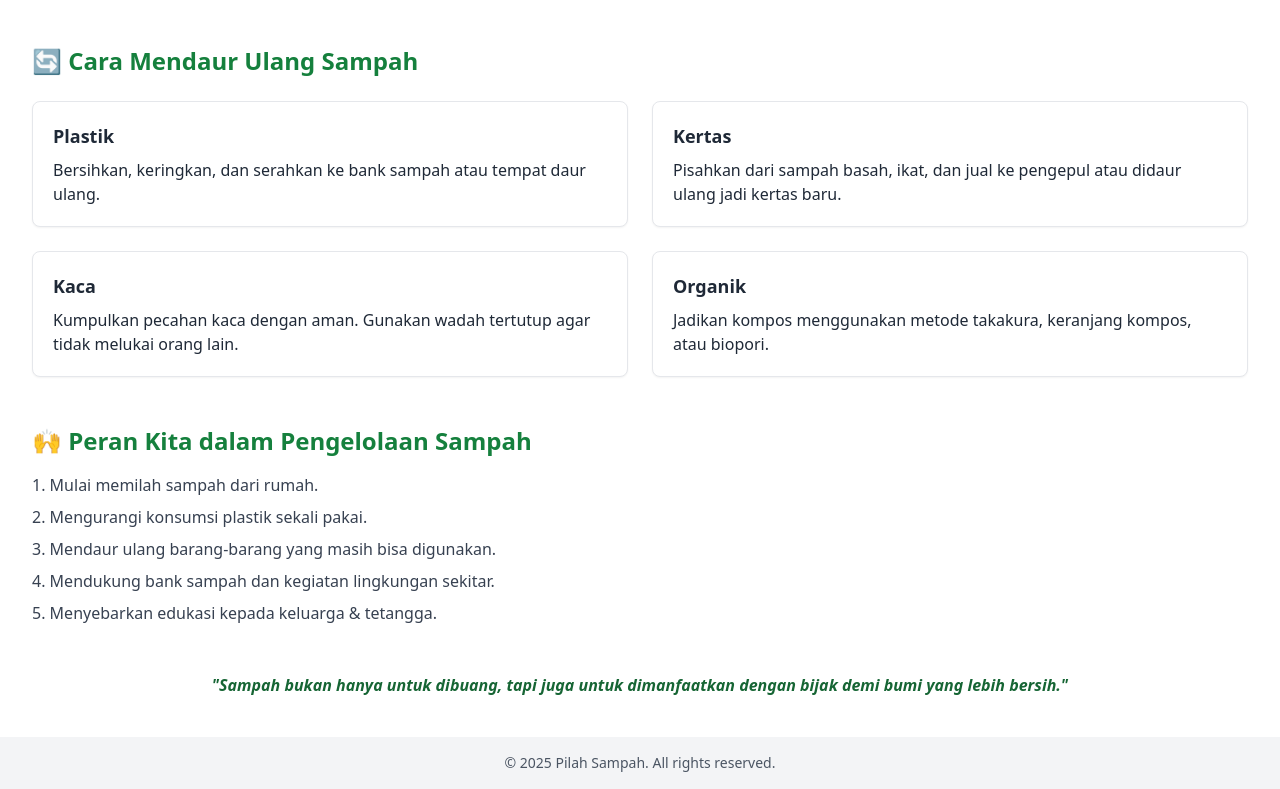
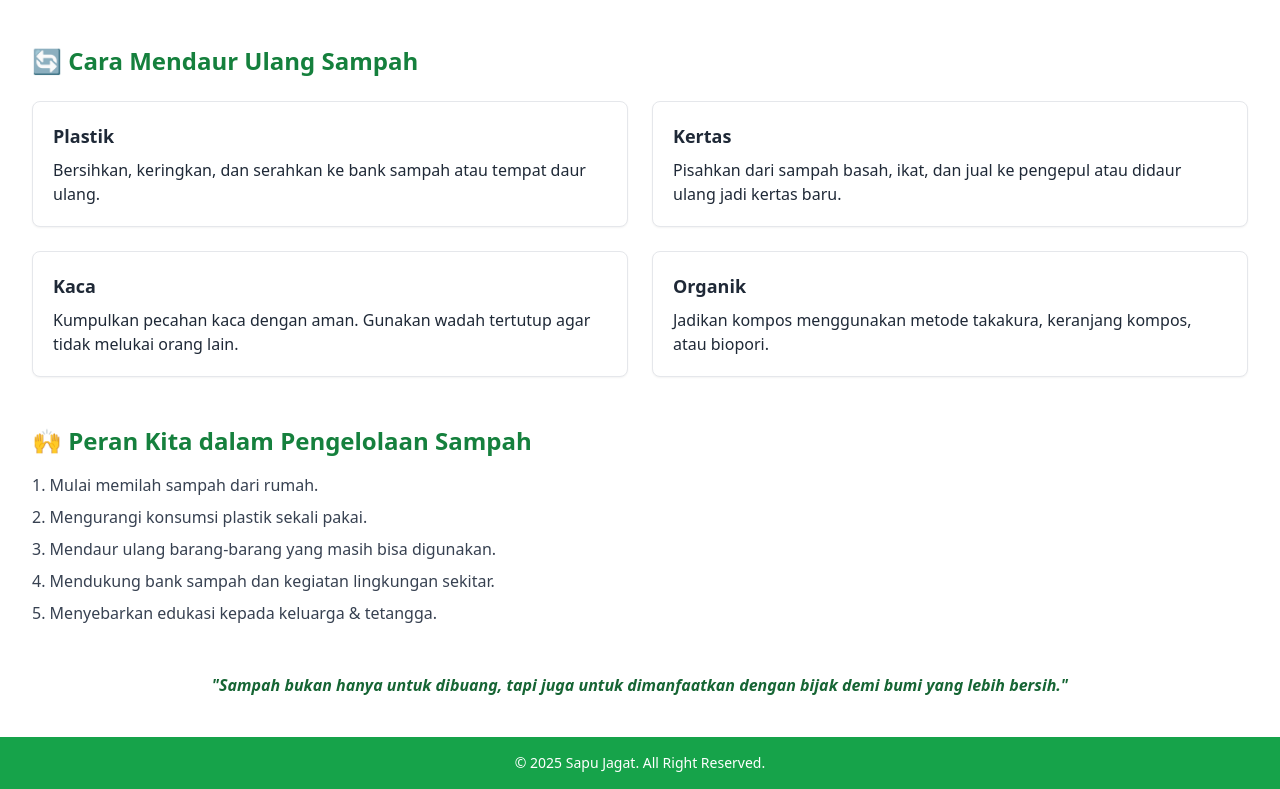
Before and after one commit to ChristParulian/Mock-Up-, a plain HTML site: page edukasi.html in a window 1280 px wide. Shown: the part 555-1344 px from the top of the page. Drawn offline with nearby package versions, Linux system fonts and the light colour scheme.

Commit message:
Update v.1.4

```diff
--- a/edukasi.html
+++ b/edukasi.html
@@ -159,10 +159,10 @@
     </main>
 
     <!-- Footer -->
-    <footer class="bg-gray-100 text-center py-4 mt-auto">
-      <p class="text-sm text-gray-600">
-        &copy; 2025 Pilah Sampah. All rights reserved.
-      </p>
+    <footer class="bg-green-600 text-white py-4 mt-auto">
+      <div class="container mx-auto px-4 text-center text-sm">
+        &copy; 2025 Sapu Jagat. All Right Reserved.
+      </div>
     </footer>
 
     <!-- Script -->
```
Also changed, not shown: hasil.html (+7 -0 lines), kalender.html (+4 -4 lines), riwayat.html (+5 -5 lines), tentang.html (+5 -3 lines).
